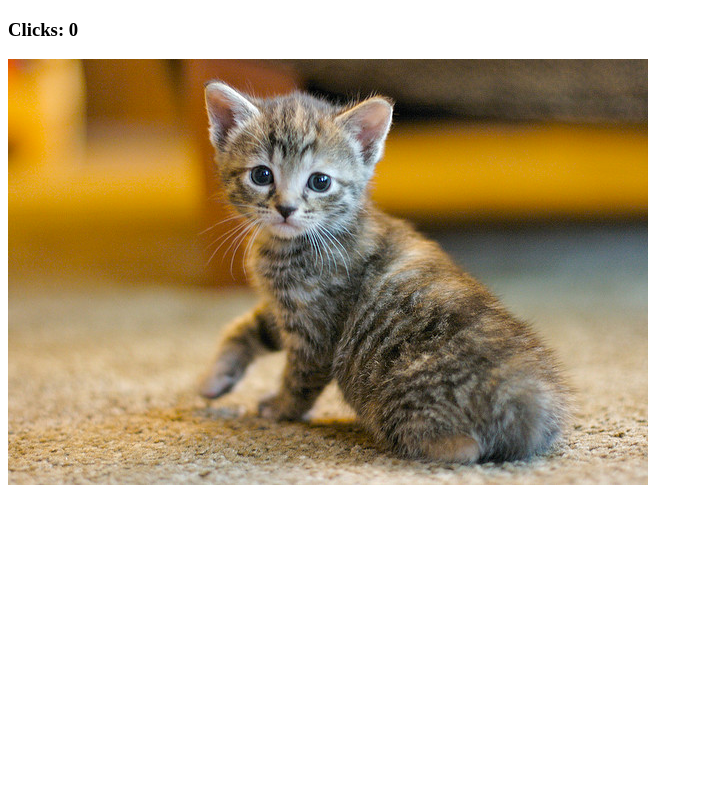
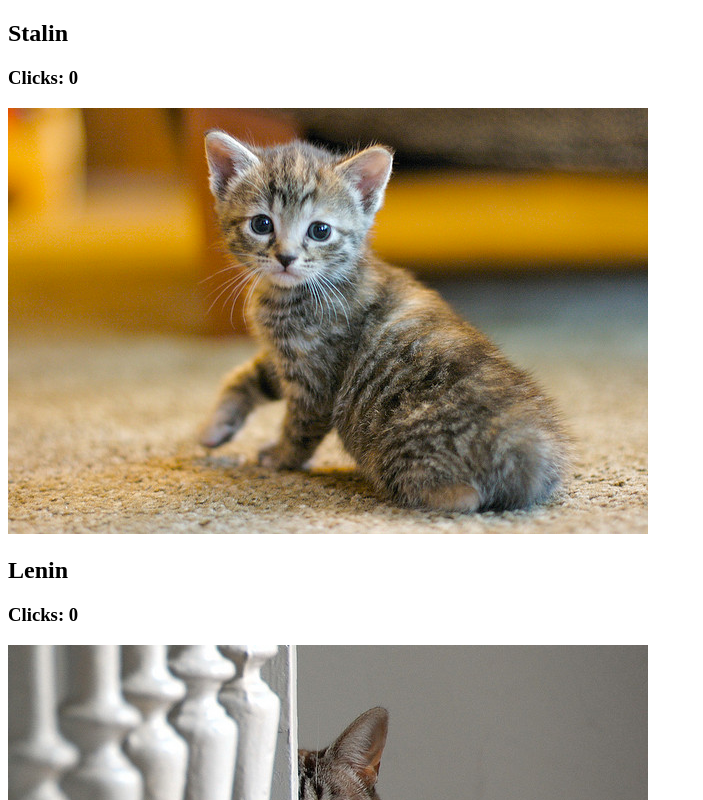
Before and after one commit to clymbouris/udacity-cat-clicker, a plain HTML site: page index.html in a window 1280 px wide. Shown: the top 800 px of the page, without its empty margins (0-703 px from the left). Drawn offline with Linux system fonts and the light colour scheme.

Commit message:
feat: Cat clicker Duo

```diff
--- a/app.js
+++ b/app.js
@@ -1,8 +1,19 @@
-var $cat = document.getElementById('cat1'),
-$clicks = document.getElementById('clicks'),
-clickCounter = 0;
+var $cat1 = document.getElementById('cat1'),
+$clicks1 = document.getElementById('clicks1'), clickCounter1 = 0,
+cat1name = 'Stalin', $cat1name = document.getElementById('cat1-name');
+$cat1name.innerHTML = cat1name;
 
-$cat.addEventListener('click', function() {
-	clickCounter++;
-	$clicks.innerHTML = clickCounter;
+var $cat2 = document.getElementById('cat2'),
+$clicks2 = document.getElementById('clicks2'), clickCounter2 = 0,
+cat2name = 'Lenin', $cat2name = document.getElementById('cat2-name');
+$cat2name.innerHTML = cat2name;
+
+$cat1.addEventListener('click', function() {
+	clickCounter1++;
+	$clicks1.innerHTML = clickCounter1;
 }, false);
+
+$cat2.addEventListener('click', function() {
+	clickCounter2++;
+	$clicks2.innerHTML = clickCounter2;
+}, false);
--- a/index.html
+++ b/index.html
@@ -1,12 +1,17 @@
 <!DOCTYPE html>
 <html>
 <head>
-	<title>Cat Clicker</title>
+	<title>Cat Clicker Duo</title>
 </head>
 <body>
 
-<h3>Clicks: <span id="clicks">0</span></h3>
+<h2><span id="cat1-name"></span></h2>
+<h3>Clicks: <span id="clicks1">0</span></h3>
 <img id="cat1" src="images/cat1.jpg">
+
+<h2><span id="cat2-name"></span></h2>
+<h3>Clicks: <span id="clicks2">0</span></h3>
+<img id="cat2" src="images/cat2.jpg">
 
 <script type="text/javascript" src="app.js"></script>
 </body>
```
Also changed, not shown: images/cat2.jpg (added).
